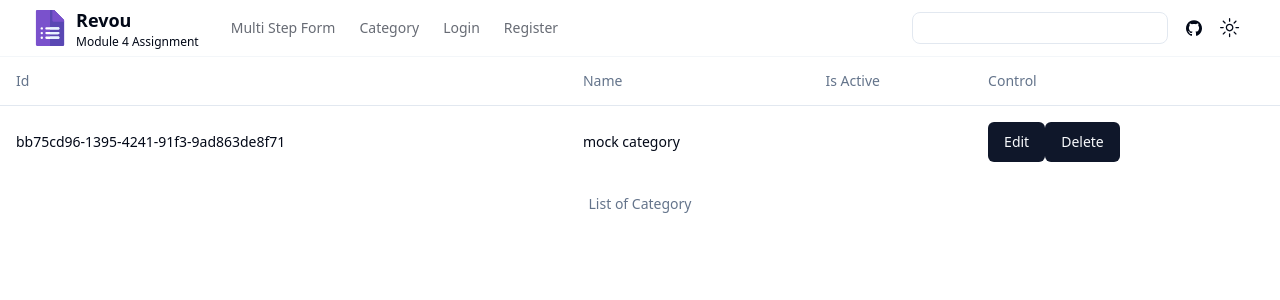
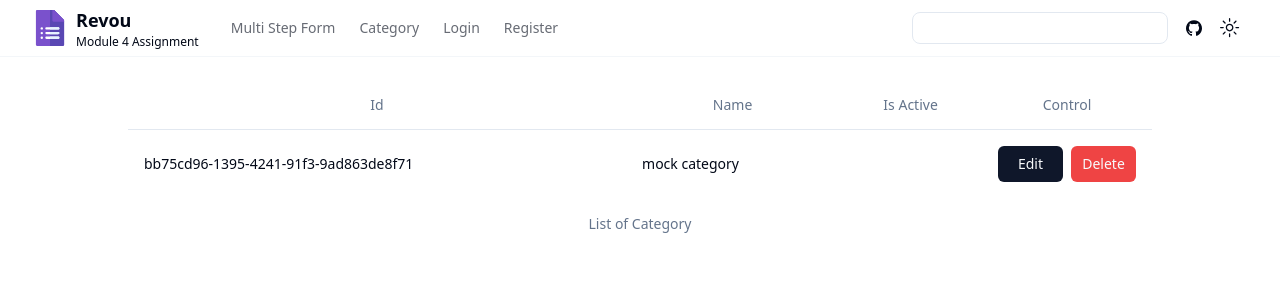
Before and after one commit to revou-fsse-3/module-4-IryIndriyanto, a React (Vite) app: page /category in a window 1280 px wide. Shown: the top 300 px of the page. Built offline with nearby package versions, Linux system fonts and the light colour scheme.

Commit message:
consume register API

```diff
--- a/src/routes/category/CategoryTable.tsx
+++ b/src/routes/category/CategoryTable.tsx
@@ -25,14 +25,16 @@ const CategoryTable = () => {
   ];
 
   return (
+    <div className=" mt-6 flex justify-center w-full">
+      <div className=" w-full max-w-[1024px] min-w-[768px]">
         <Table>
           <TableCaption>List of Category </TableCaption>
           <TableHeader>
             <TableRow>
-          <TableHead>Id</TableHead>
-          <TableHead>Name</TableHead>
-          <TableHead>Is Active</TableHead>
-          <TableHead>Control</TableHead>
+              <TableHead className="text-center">Id</TableHead>
+              <TableHead className="text-center">Name</TableHead>
+              <TableHead className="text-center">Is Active</TableHead>
+              <TableHead className="w-[170px] text-center">Control</TableHead>
             </TableRow>
           </TableHeader>
           <TableBody>
@@ -41,14 +43,24 @@ const CategoryTable = () => {
                 <TableCell>{category.id}</TableCell>
                 <TableCell>{category.name}</TableCell>
                 <TableCell>{category.is_active}</TableCell>
-            <TableCell>
-              <Button>Edit</Button>
-              <Button>Delete</Button>
+                <TableCell className="flex justify-between">
+                  <Button className=" w-[65px]" size={"sm"}>
+                    Edit
+                  </Button>
+                  <Button
+                    className=" w-[65px]"
+                    size={"sm"}
+                    variant={"destructive"}
+                  >
+                    Delete
+                  </Button>
                 </TableCell>
               </TableRow>
             ))}
           </TableBody>
         </Table>
+      </div>
+    </div>
   );
 };
 export default CategoryTable;
--- a/src/routes/register/RegisterForm.tsx
+++ b/src/routes/register/RegisterForm.tsx
@@ -20,11 +20,13 @@ import {
   FormMessage,
 } from "@/components/ui/form";
 import { Button } from "@/components/ui/button";
+import { REGISTER_API_URL } from "@/utils/constant";
+import { useNavigate } from "react-router-dom";
 
 const RegisterForm = () => {
   const formSchema = yup.object().shape({
     name: yup.string().required(),
-    username: yup.string().required(),
+    email: yup.string().required().email(),
     password: yup.string().required(),
   });
 
@@ -33,15 +35,36 @@ const RegisterForm = () => {
     resolver: yupResolver(formSchema),
     defaultValues: {
       name: "",
-      username: "",
+      email: "",
       password: "",
     },
   });
 
-  const onSubmit = (data: formValues) => {
-    alert(JSON.stringify(data));
-    console.log(data);
-    location.reload();
+  const navigate = useNavigate()
+
+  const onSubmit = async (data: formValues) => {
+    try {
+      const response = await fetch(REGISTER_API_URL, {
+        method: "POST",
+        headers: {
+          "Content-Type": "application/json",
+        },
+        body: JSON.stringify(data),
+      });
+
+      if (response.ok) {
+        const responseData = await response.json();
+        // Optionally, you might handle the successful registration response
+        console.log("Registration successful:", responseData);
+        navigate("/category")
+      } else {
+        // Handle registration failure (e.g., validation errors, server error)
+        throw new Error("Registration failed");
+      }
+    } catch (error) {
+      console.error("Registration error:", error);
+      throw error;
+    }
   };
 
   return (
@@ -71,12 +94,12 @@ const RegisterForm = () => {
 
                 <FormField
                   control={form.control}
-                  name="username"
+                  name="email"
                   render={({ field }) => (
                     <FormItem>
-                      <FormLabel>Username</FormLabel>
+                      <FormLabel>Email</FormLabel>
                       <FormControl>
-                        <Input placeholder="Input Your Username" {...field} />
+                        <Input placeholder="Input Your Email" {...field} />
                       </FormControl>
                       <FormDescription />
                       <FormMessage />
@@ -91,7 +114,11 @@ const RegisterForm = () => {
                     <FormItem>
                       <FormLabel>Password</FormLabel>
                       <FormControl>
-                        <Input type="password" placeholder="Input Your Password" {...field} />
+                        <Input
+                          type="password"
+                          placeholder="Input Your Password"
+                          {...field}
+                        />
                       </FormControl>
                       <FormDescription />
                       <FormMessage />
@@ -101,7 +128,9 @@ const RegisterForm = () => {
               </CardContent>
             </div>
             <CardFooter className="flex flex-col items-center gap-2">
-              <Button className="w-3/4">Register</Button>
+              <Button type="submit" className="w-3/4">
+                Register
+              </Button>
             </CardFooter>
           </Card>
         </form>
--- /dev/null
+++ b/src/utils/constant.ts
@@ -0,0 +1,4 @@
+export const CATEGORY_API_URL = 'https://mock-api.arikmpt.com/api/category'
+export const REGISTER_API_URL = 'https://mock-api.arikmpt.com/api/user/register'
+export const LOGIN_API_URL = 'https://mock-api.arikmpt.com/api/user/login'
+export const TOKEN_KEY = 'revou-w10-token'
```
Lines whose indentation alone changed are shown as unchanged.
